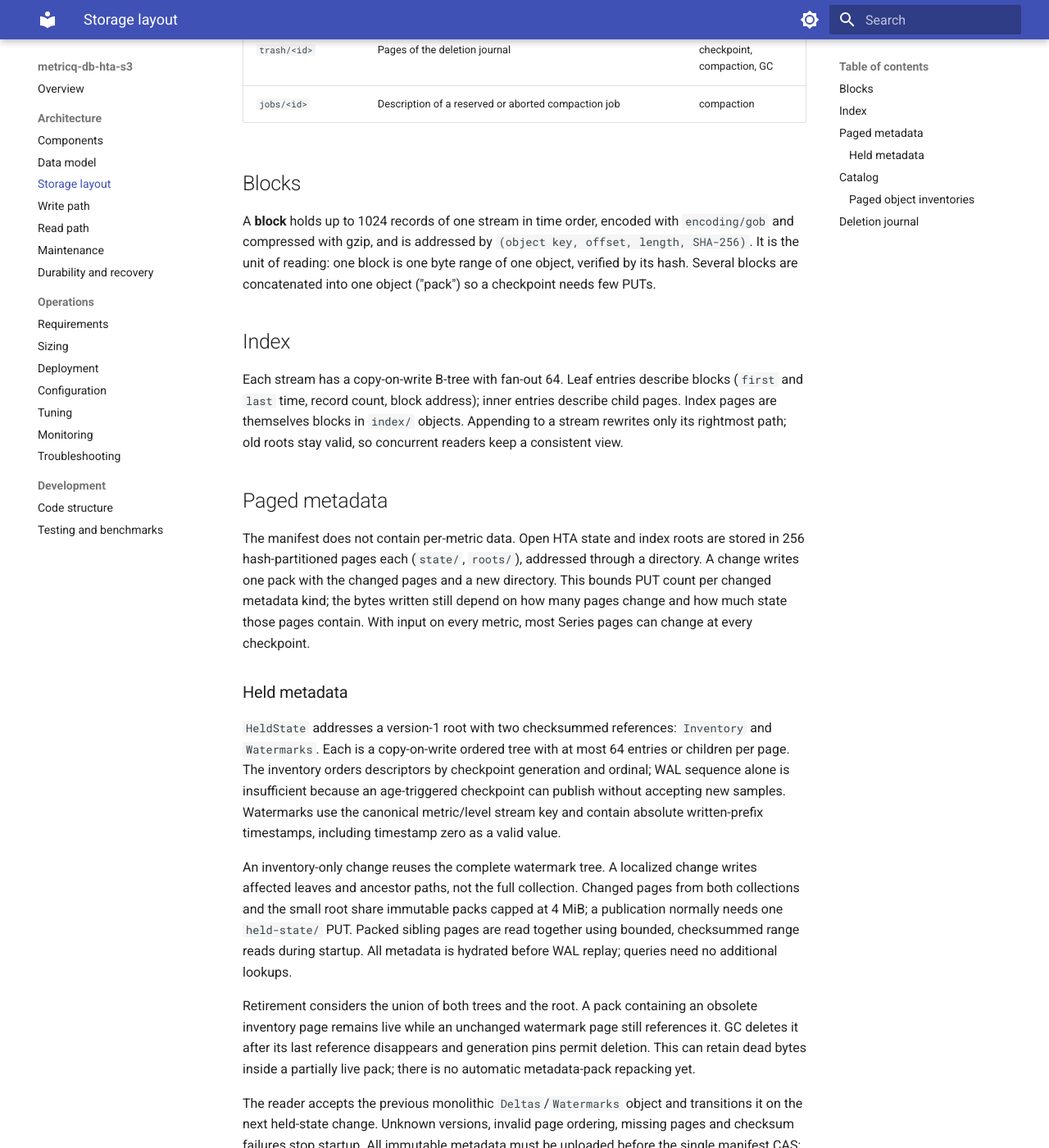
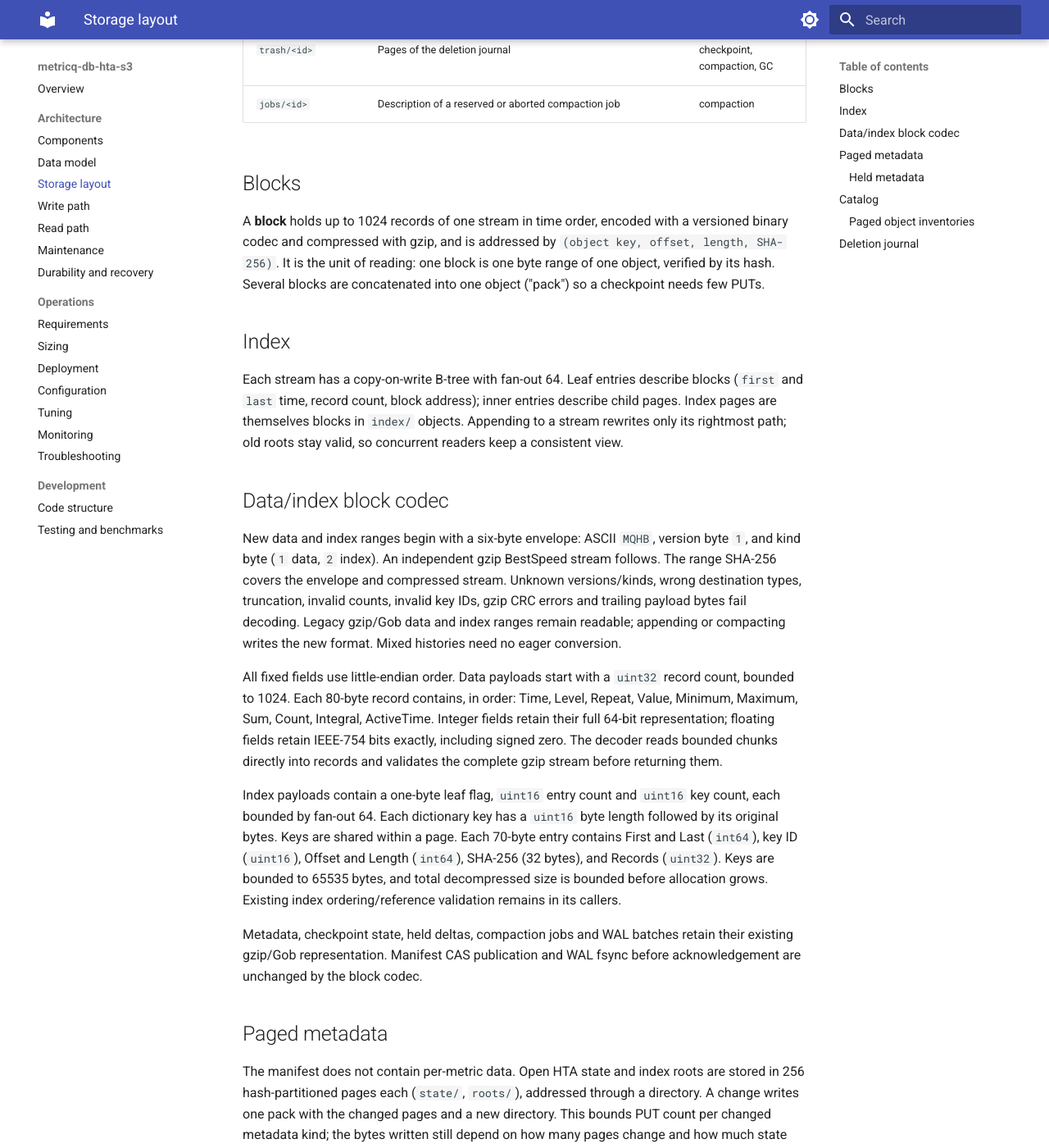
Before and after one commit to metricq/metricq-db-hta-s3, an MkDocs documentation site: the page built from docs/architecture/storage-layout.md, in a window 1280 px wide and 1400 px high, scrolled down 853 px. Shown: the whole window at 82% size. Built offline with MkDocs 1.6.1 and Material for MkDocs 9.7.7, drawn with Linux system fonts in a browser that asks for light colours.

Commit message:
Document binary block format and measured compaction improvements

```diff
--- a/docs/architecture/storage-layout.md
+++ b/docs/architecture/storage-layout.md
@@ -21,7 +21,7 @@ writing new objects and conditionally replacing `manifest`.
 ## Blocks
 
 A **block** holds up to 1024 records of one stream in time order, encoded
-with `encoding/gob` and compressed with gzip, and is addressed by
+with a versioned binary codec and compressed with gzip, and is addressed by
 `(object key, offset, length, SHA-256)`. It is the unit of reading: one block
 is one byte range of one object, verified by its hash. Several blocks are
 concatenated into one object ("pack") so a checkpoint needs few PUTs.
@@ -33,6 +33,35 @@ blocks (`first` and `last` time, record count, block address); inner entries
 describe child pages. Index pages are themselves blocks in `index/` objects.
 Appending to a stream rewrites only its rightmost path; old roots stay valid,
 so concurrent readers keep a consistent view.
+
+## Data/index block codec
+
+New data and index ranges begin with a six-byte envelope: ASCII `MQHB`, version
+byte `1`, and kind byte (`1` data, `2` index). An independent gzip BestSpeed
+stream follows. The range SHA-256 covers the envelope and compressed stream.
+Unknown versions/kinds, wrong destination types, truncation, invalid counts,
+invalid key IDs, gzip CRC errors and trailing payload bytes fail decoding.
+Legacy gzip/Gob data and index ranges remain readable; appending or compacting
+writes the new format. Mixed histories need no eager conversion.
+
+All fixed fields use little-endian order. Data payloads start with a `uint32`
+record count, bounded to 1024. Each 80-byte record contains, in order: Time,
+Level, Repeat, Value, Minimum, Maximum, Sum, Count, Integral, ActiveTime. Integer
+fields retain their full 64-bit representation; floating fields retain IEEE-754
+bits exactly, including signed zero. The decoder reads bounded chunks directly
+into records and validates the complete gzip stream before returning them.
+
+Index payloads contain a one-byte leaf flag, `uint16` entry count and `uint16`
+key count, each bounded by fan-out 64. Each dictionary key has a `uint16` byte
+length followed by its original bytes. Keys are shared within a page. Each
+70-byte entry contains First and Last (`int64`), key ID (`uint16`), Offset and
+Length (`int64`), SHA-256 (32 bytes), and Records (`uint32`). Keys are bounded to
+65535 bytes, and total decompressed size is bounded before allocation grows.
+Existing index ordering/reference validation remains in its callers.
+
+Metadata, checkpoint state, held deltas, compaction jobs and WAL batches retain
+their existing gzip/Gob representation. Manifest CAS publication and WAL fsync
+before acknowledgement are unchanged by the block codec.
 
 ## Paged metadata
 
```
Also changed, not shown: docs/operations/tuning.md (+6 -0 lines), measurements/README.md (+1 -0 lines), measurements/binary-block-codec.md (added, +147 -0 lines), 11 other files.
